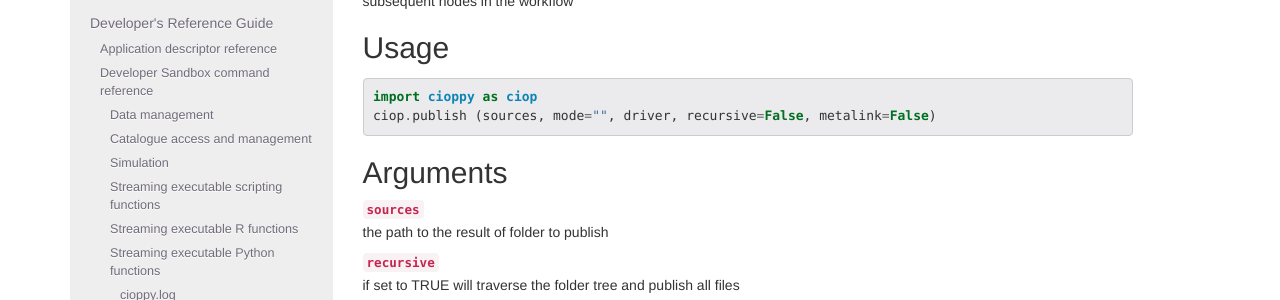
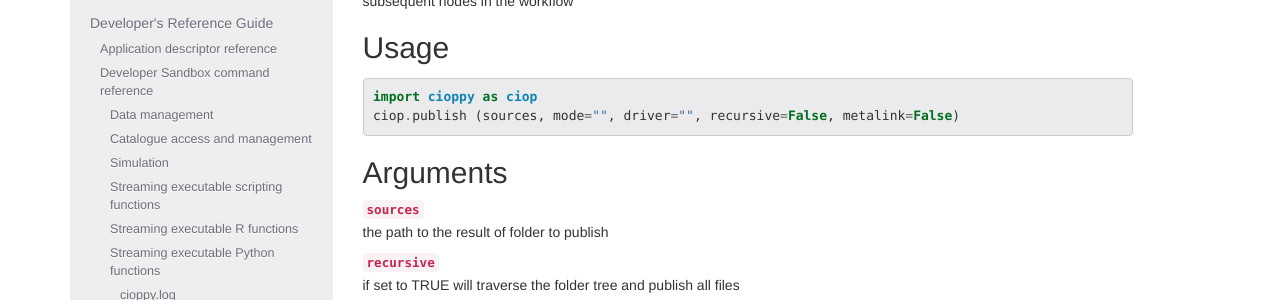
Before and after one commit to Terradue/doc-developer-sandbox, a Sphinx documentation site: the page built from source/reference/man/py_functions/cioppy.publish.rst, in a window 1280 px wide. Shown: the part 341-641 px from the top of the page. Built offline with Sphinx 7.4.7, drawn with Linux system fonts in a browser that asks for light colours; pages that are not in the unit, such as notebooks, are missing from menus.

```diff
--- a/source/reference/man/py_functions/cioppy.publish.rst
+++ b/source/reference/man/py_functions/cioppy.publish.rst
@@ -12,7 +12,7 @@ Usage
 .. code-block:: python
 
   import cioppy as ciop
-  ciop.publish (sources, mode="", driver, recursive=False, metalink=False)
+  ciop.publish (sources, mode="", driver="", recursive=False, metalink=False)
 
 Arguments
 ---------
```
